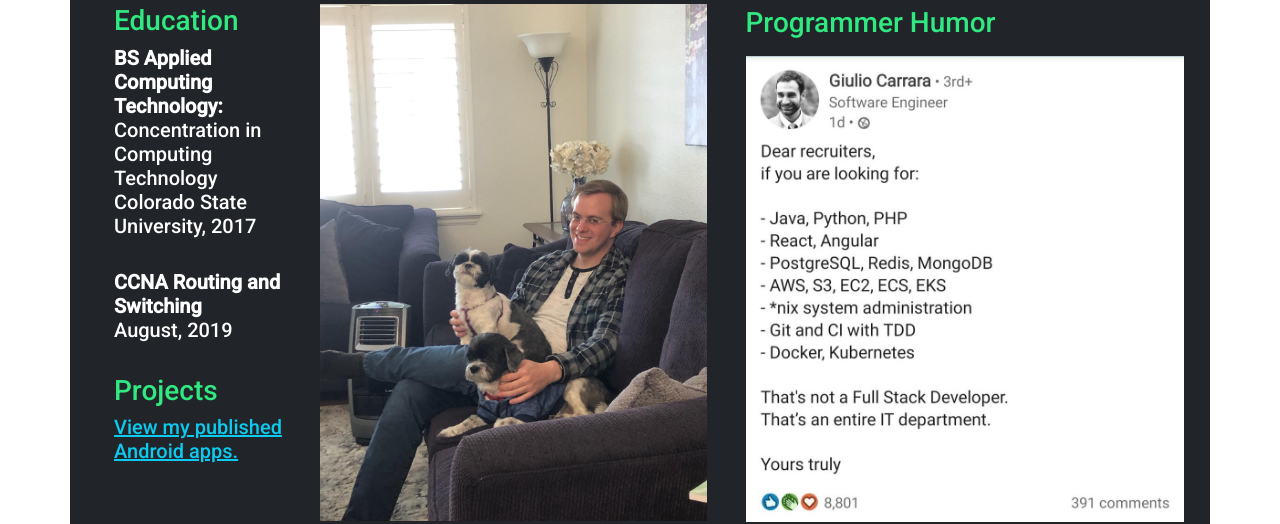
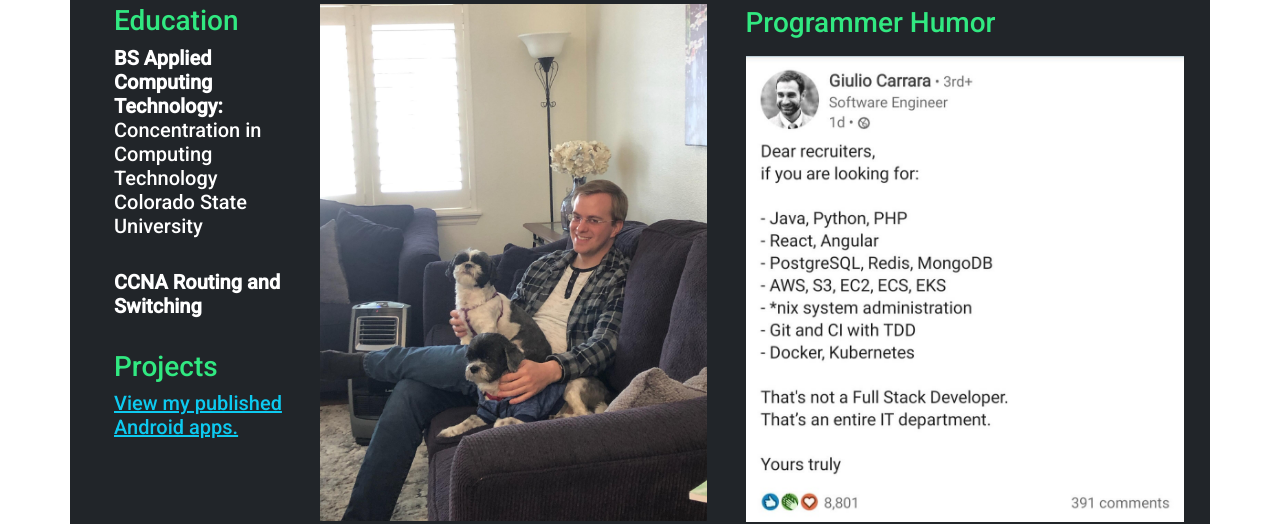
Before and after one commit to djkarr/django_project, a Django app: page / in a window 1280 px wide. Shown: the part 214-738 px from the top of the page. Run offline with Django 3.2, Linux system fonts and the light colour scheme; parts of the project's set-up code (start-up, migrations or seed data) failed here and were passed over.

Commit message:
Removed Dates

```diff
--- a/dashboard/templates/dashboard/home.html
+++ b/dashboard/templates/dashboard/home.html
@@ -14,8 +14,8 @@
             <div class="row">
                 <div class="col col-4">
                     <h3 class="neonGreen">Education</h3>
-                    <h5 class=""><strong>BS Applied Computing Technology:</strong><br>Concentration in Computing Technology<br>Colorado State University, 2017</h5><br>
-                    <h5><strong>CCNA Routing and Switching</strong><br>August, 2019</h5><br>
+                    <h5 class=""><strong>BS Applied Computing Technology:</strong><br>Concentration in Computing Technology<br>Colorado State University</h5><br>
+                    <h5><strong>CCNA Routing and Switching</strong><br></h5><br>
                     <h3 class="neonGreen">Projects</h3>
                     <a class="link-info" href="https://play.google.com/store/apps/developer?id=DK+Mobile" target="_blank"><h5>View my published Android apps.</h5></a>
                 </div>
```
